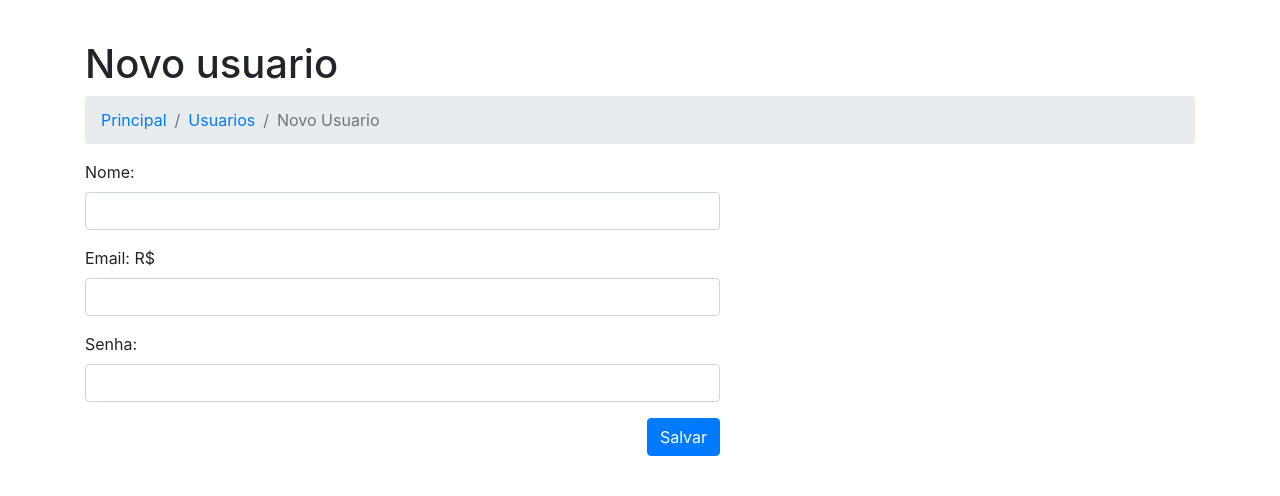
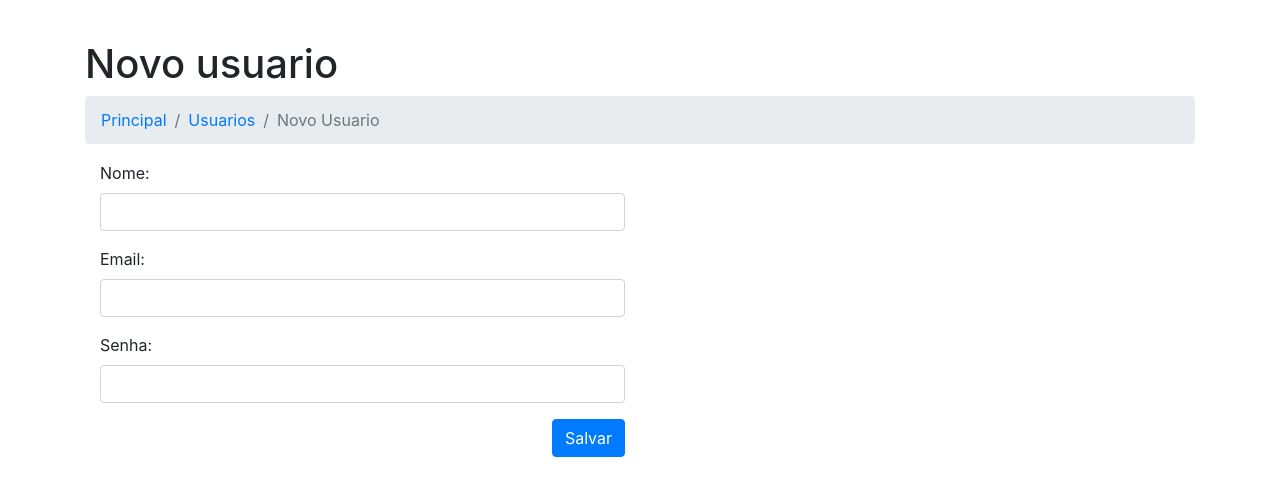
Before and after one commit to CarJhonson/curso, a PHP site: page /pf/sistema-loja/novo-usuario.php in a window 1280 px wide. Shown: the part 56-552 px from the top of the page. Run offline with PHP 8.4, Linux system fonts and the light colour scheme; data that the repository does not hold is empty; some libraries are stand-ins or nearby versions.

Commit message:
atualização 06-12

```diff
--- a/pf/sistema-loja/novo-usuario.php
+++ b/pf/sistema-loja/novo-usuario.php
@@ -34,30 +34,26 @@
 			</div>
 		<?php }?>
 	</div>
+		<div class="col-3"></div>
+		<div class="col-6">
 			<form method="post" action="salva-usuario.php">
-			<div class="row">
-				<div class="col-7">
 				<div class="form-group">
 					<label for="nome">Nome:</label>
 					<input type="text" name="nome" id="nome" class="form-control" required value=" <?php echo (isset($dados_usuario) ? $dados_usuario['nome'] : ''); ?>">
 					<input type="hidden" name="id" value="<?php echo (isset($dados_usuario) ? $dados_usuario['id'] : ''); ?>">
 				</div>
+				<div class="form-group">
+					<label for="email">Email:</label>
+					<input type="email" name="email" id="email" class="form-control " required value="<?php echo (isset($dados_usuario) ? $dados_usuario['email'] : '')?>">
 				</div>
-				<div class="col-7">
-					<div class="form-group">
-						<label for="email">Email: R$</label>
-						<input type="text" name="email" id="email" class="form-control " required value="<?php echo (isset($dados_usuario) ? $dados_usuario['email'] : '')?>">
-					</div>
-				</div>
-				<div class="col-7">
 				<div class="form-group">
 					<label for="senha">Senha:</label>
-						<input type="number" name="senha" id="senha" class="form-control" required value="<?php echo (isset($dados_usuario) ? $dados_usuario['senha'] : '') ?>">
+					<input type="password" name="senha" id="senha" class="form-control">
 				</div>
 				<button type="submit" class="btn btn-primary float-right">Salvar</button>
+			</form>
+		<div class="col-3"></div>
 		</div>
-			</div>
-		</form>
 </div>
 
 <?php
```
Also changed, not shown: pf/sistema-loja/salva-usuario.php (+10 -3 lines), pf/sistema-loja/teste_fechtarray_assoc.php (added, +10 -0 lines), pf/sistema-loja/usuarios.php (+7 -9 lines). Lines whose indentation alone changed are shown as unchanged.
